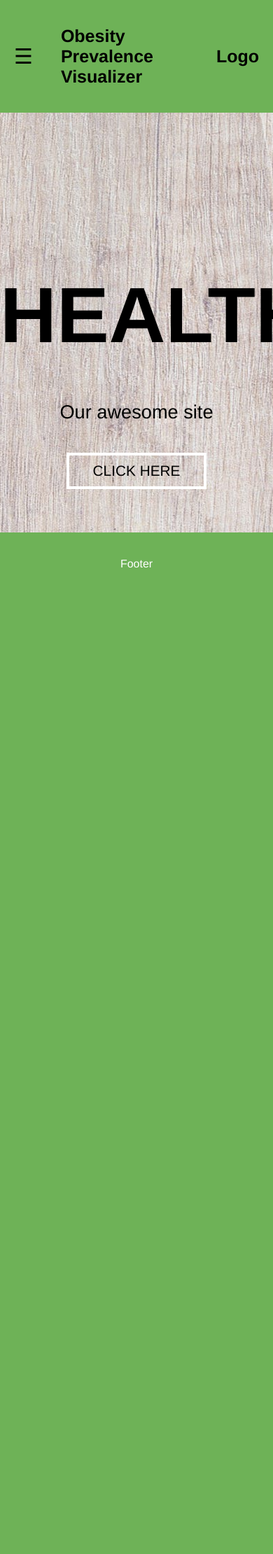
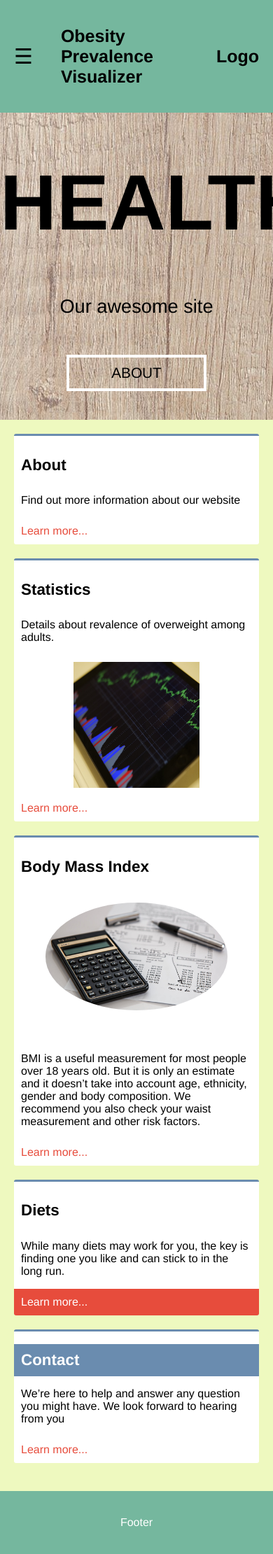
Before and after one commit to IoanSava/Our-WebApp, a PHP site: page / in a window 390 px wide; the page is wider, and only the part inside the window is pictured. Shown: that part at 70% size. Before the commit the page ends 812 px from the top of that part, so only its background shows below. Run offline with PHP 8.4, Linux system fonts and the light colour scheme.

Commit message:
Home page (responsive)

```diff
--- a/css/home.css
+++ b/css/home.css
@@ -1,3 +1,12 @@
+/* --- Macros --- */
+
+:root {
+    --blue: #6a8caf;
+    --red: #e74c3c;
+}
+
+/* --- Cover --- */
+
 .image_container {
     background-image: url(../images/board.jpeg);
     height: 600px;
@@ -69,3 +78,92 @@
         font-size: 1.2em;
     }
 }
+
+.section-container {
+    width: 100%;
+    margin: 0 auto;
+    padding: 20px;
+}
+
+
+@media (min-width: 620px) {
+    .section-container {
+      column-count: 2;
+      column-gap: 20px;
+    }
+
+    section {
+      break-inside: avoid;
+    }
+  }
+
+  @media (min-width: 960px) {
+    .section-container {
+       column-count: 3;
+    }
+  }
+
+
+
+h2 {
+    font-size: 1.4em;
+    padding: 10px;
+}
+
+p {
+    margin-bottom: 1em;
+    padding: 0 10px;
+}
+
+.info-link {
+    text-decoration: none;
+    color: var(--red);
+    padding: 10px;
+    display: block;
+}
+
+section {
+    border-top: 3px solid var(--blue);
+    border-radius: 3px;
+    background-color: white;
+    margin-bottom: 20px;
+    overflow: hidden;
+}
+
+.section-img {
+    display: block;
+    padding: 10px;
+    margin: 0 auto;
+}
+
+.small-image {
+    height: 200px;
+    width: 200px;
+}
+
+.bigtitle {
+    padding: 0;
+}
+
+.bigtitle-title {
+    color: white;
+    background-color: var(--blue);
+    margin-bottom: 10px;
+}
+
+.bigbottom-link {
+    background-color: var(--red);
+    color: white;
+}
+
+.profile {
+    width: 80%;
+    border-radius: 50%;
+    margin-bottom: 50px;
+}
+
+@media (min-width: 620px) {
+    .options-link {
+        font-size: 1.4em;
+    }
+}
--- a/css/style.css
+++ b/css/style.css
@@ -12,6 +12,7 @@ html, body {
 body {
     font-family: Helvetica, Arial, sans-serif;
     transition: background-color .5s;
+    background-color: #eef9bf;
 }
 
 /* --- Header --- */
@@ -21,9 +22,9 @@ header {
     justify-content: space-between;
     align-items: center;
     flex-direction: row;
-    background-color: #6EB257;
-    position: -webkit-sticky;
-    position: sticky;
+    background-color: #75b79e;
+    position: fixed;
+    z-index: 5;
     width: 100%;
 }
 
@@ -46,7 +47,7 @@ header h1 {
     height: 100%;
     width: 0;
     position: fixed;
-    z-index: 1;
+    z-index: 10;
     top: 0;
     left: 0;
     background-color: #111;
@@ -78,14 +79,14 @@ header h1 {
 
 /* --- Main --- */
 
-#main {
+main {
     transition: margin-left .5s;
 }
 
 /* --- Footer --- */
 
 footer {
-    background-color: #6EB257;
+    background-color: #75b79e;
     text-align: center;
     color: white;
     padding: 20px;
--- a/index.html
+++ b/index.html
@@ -19,7 +19,7 @@
             <a href="#">Contact</a>
         </nav>
 
-        <div id="main">
+        <main id="mainid">
             <header>
                 <span onclick="openNavBar()" id="openNav">&#9776;</span>
                 <h1>Obesity Prevalence Visualizer</h1>
@@ -30,13 +30,43 @@
                 <div class="inner_container">
                     <h1>HEALTH</h1>
                     <h2>Our awesome site</h2>
-                    <a class="button" href="#">CLICK HERE</a>
+                    <a class="button" href="#">ABOUT</a>
                 </div>
+            </div>
+
+            <div class="section-container">
+                <section>
+                    <h2>About</h2>
+                    <p>Find out more information about our website</p>
+                    <a href="#" class="info-link">Learn more...</a>
+                </section>
+                <section>
+                    <h2>Statistics</h2>
+                    <p>Details about revalence of overweight among adults.</p>
+                    <img class="section-img small-image" src="images/graph.jpeg" alt="important graph">
+                    <a href="#" class="info-link">Learn more...</a>
+                </section>
+                <section>
+                    <h2>Body Mass Index</h2>
+                    <img class="section-img profile" src="images/calculator.jpeg" />
+                    <p>BMI is a useful measurement for most people over 18 years old. But it is only an estimate and it doesn’t take into account age, ethnicity, gender and body composition. We recommend you also check your waist measurement and other risk factors.</p>
+                    <a href="#" class="info-link">Learn more...</a>
+                </section>
+                <section class="bigbottom">
+                    <h2>Diets</h2>
+                    <p>While many diets may work for you, the key is finding one you like and can stick to in the long run.</p>
+                    <a class="bigbottom-link info-link" href="#" class="info-link">Learn more...</a>
+                </section>
+                <section class="bigtitle">
+                    <h2 class="bigtitle-title">Contact</h2>
+                    <p>We’re here to help and answer any question you might have. We look forward to hearing from you </p>
+                    <a href="#" class="info-link">Learn more...</a>
+                </section>
             </div>
             <footer>
                 <p>Footer</p>
             </footer>
-        </div>
+        </main>
         <script src="js/script.js"></script>
     </body>
 </html>
--- a/js/script.js
+++ b/js/script.js
@@ -1,11 +1,11 @@
 function openNavBar() {
     document.getElementById("sidenav").style.width = "15%";
-    document.getElementById("main").style.marginLeft = "15%";
-    document.body.style.backgroundColor = "rgba(0,0,0,0.4)";
+    document.getElementById("mainid").style.marginLeft = "15%";
+    document.body.style.backgroundColor = "#a7e9af";
 }
 
 function closeNavBar() {
     document.getElementById("sidenav").style.width = "0";
-    document.getElementById("main").style.marginLeft= "0";
-    document.body.style.backgroundColor = "white";
+    document.getElementById("mainid").style.marginLeft= "0";
+    document.body.style.backgroundColor = "#eef9bf";
 }
```
Also changed, not shown: images/board.jpeg, images/calculator.jpeg (added), images/graph.jpeg (added).
